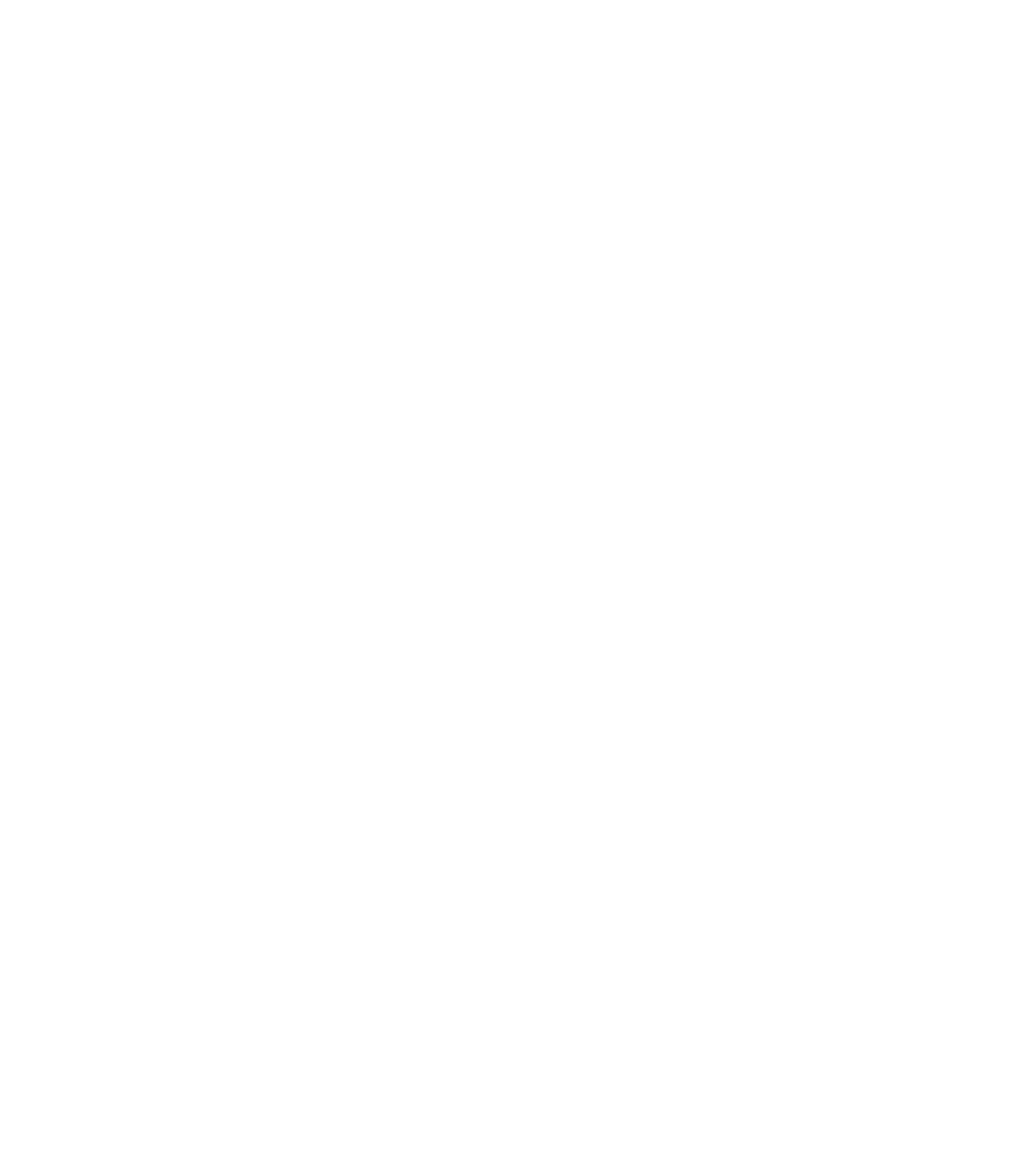
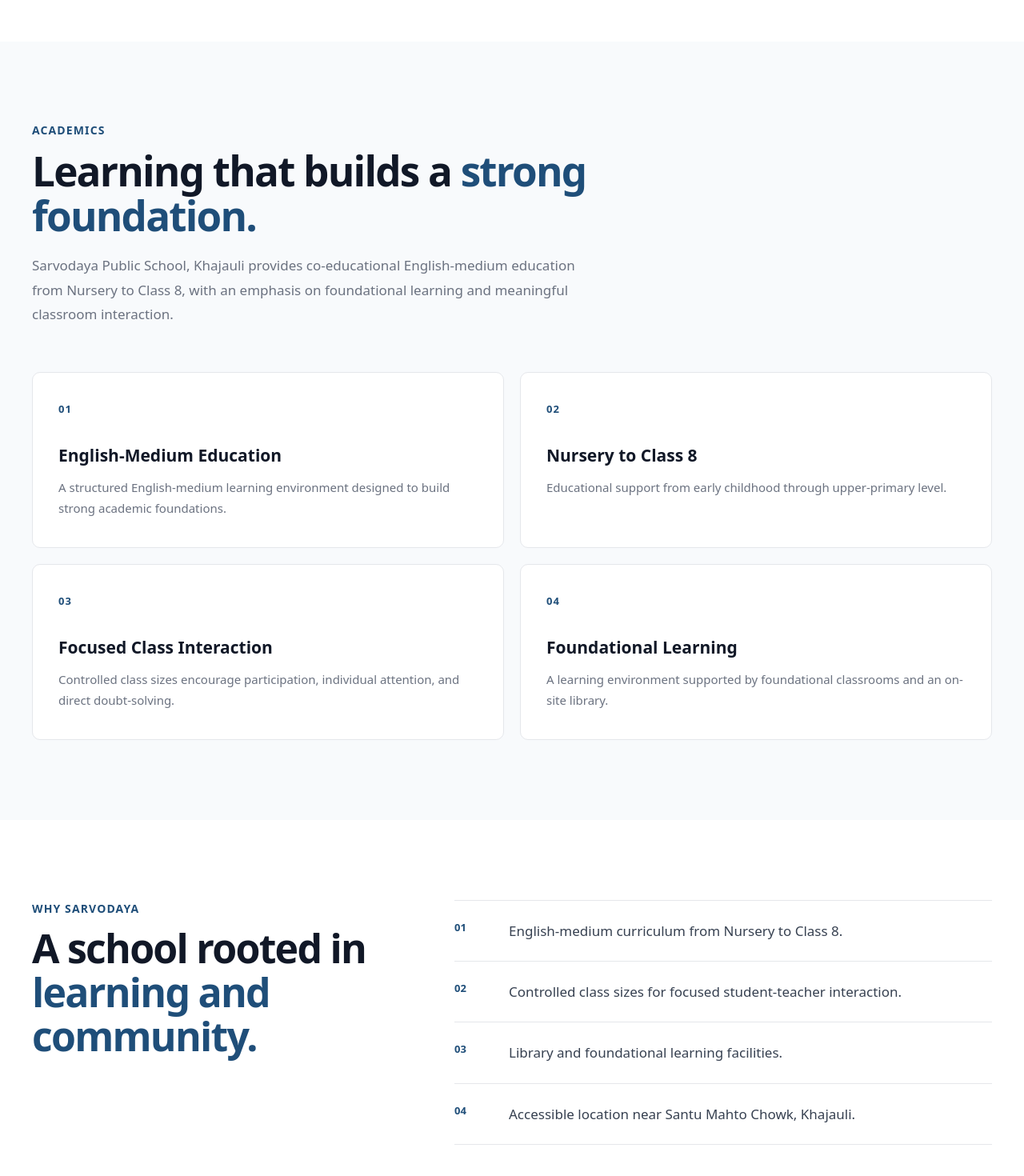
Before and after one commit to PriyanshuJha4/Sarvodaya_Digital, a React (Vite) app: page / in a window 1280 px wide. Shown: the part 1350-2820 px from the top of the page at 80% size. Before the commit the page ends 1402 px from the top, so only its background shows below. Built offline with nearby package versions, Linux system fonts and the light colour scheme.

Commit message:
Add academics and school highlights sections

```diff
--- a/src/App.jsx
+++ b/src/App.jsx
@@ -1,6 +1,8 @@
 import Navbar from "./components/Navbar"
 import Hero from "./components/Hero"
 import About from "./components/About"
+import Academics from "./components/Academics"
+import Highlights from "./components/Highlights"
 
 function App() {
   return (
@@ -10,6 +12,8 @@
       <main>
         <Hero />
         <About />
+        <Academics />
+        <Highlights />
       </main>
     </>
   )
--- /dev/null
+++ b/src/components/Academics.jsx
@@ -0,0 +1,64 @@
+import schoolData from "../data/schoolData"
+import "../styles/academics.css"
+
+function Academics() {
+  const academicFeatures = [
+    {
+      title: "English-Medium Education",
+      description:
+        "A structured English-medium learning environment designed to build strong academic foundations.",
+    },
+    {
+      title: "Nursery to Class 8",
+      description:
+        "Educational support from early childhood through upper-primary level.",
+    },
+    {
+      title: "Focused Class Interaction",
+      description:
+        "Controlled class sizes encourage participation, individual attention, and direct doubt-solving.",
+    },
+    {
+      title: "Foundational Learning",
+      description:
+        "A learning environment supported by foundational classrooms and an on-site library.",
+    },
+  ]
+
+  return (
+    <section id="academics" className="academics-section">
+      <div className="academics-container">
+        <div className="academics-header">
+          <p className="section-label">Academics</p>
+
+          <h2>
+            Learning that builds a
+            <span> strong foundation.</span>
+          </h2>
+
+          <p className="academics-intro">
+            {schoolData.name} provides co-educational English-medium
+            education from Nursery to Class 8, with an emphasis on
+            foundational learning and meaningful classroom interaction.
+          </p>
+        </div>
+
+        <div className="academics-grid">
+          {academicFeatures.map((feature, index) => (
+            <article className="academic-card" key={feature.title}>
+              <span className="academic-number">
+                {String(index + 1).padStart(2, "0")}
+              </span>
+
+              <h3>{feature.title}</h3>
+
+              <p>{feature.description}</p>
+            </article>
+          ))}
+        </div>
+      </div>
+    </section>
+  )
+}
+
+export default Academics
--- /dev/null
+++ b/src/components/Highlights.jsx
@@ -0,0 +1,33 @@
+import schoolData from "../data/schoolData"
+import "../styles/highlights.css"
+
+function Highlights() {
+  return (
+    <section className="highlights-section">
+      <div className="highlights-container">
+        <div className="highlights-heading">
+          <p className="section-label">Why Sarvodaya</p>
+
+          <h2>
+            A school rooted in
+            <span> learning and community.</span>
+          </h2>
+        </div>
+
+        <div className="highlights-list">
+          {schoolData.highlights.map((highlight, index) => (
+            <div className="highlight-item" key={highlight}>
+              <span>
+                {String(index + 1).padStart(2, "0")}
+              </span>
+
+              <p>{highlight}</p>
+            </div>
+          ))}
+        </div>
+      </div>
+    </section>
+  )
+}
+
+export default Highlights
--- /dev/null
+++ b/src/styles/academics.css
@@ -0,0 +1,104 @@
+.academics-section {
+  padding: 100px 0;
+  background: var(--color-background-light);
+}
+
+.academics-container {
+  width: min(100% - 32px, var(--container-width));
+  margin: 0 auto;
+}
+
+.academics-header {
+  max-width: 760px;
+}
+
+.academics-header h2 {
+  margin: 0;
+
+  color: var(--color-black);
+  font-size: clamp(34px, 4vw, 52px);
+  line-height: 1.1;
+  letter-spacing: -0.035em;
+}
+
+.academics-header h2 span {
+  color: var(--color-primary);
+}
+
+.academics-intro {
+  max-width: 680px;
+  margin: 20px 0 0;
+
+  color: var(--color-text-light);
+  font-size: 17px;
+  line-height: 1.8;
+}
+
+.academics-grid {
+  display: grid;
+  grid-template-columns: repeat(2, 1fr);
+  gap: 20px;
+
+  margin-top: 56px;
+}
+
+.academic-card {
+  position: relative;
+
+  min-height: 220px;
+  padding: 32px;
+
+  background: var(--color-white);
+  border: 1px solid var(--color-border);
+  border-radius: var(--radius-md);
+
+  transition:
+    transform 0.2s ease,
+    box-shadow 0.2s ease;
+}
+
+.academic-card:hover {
+  transform: translateY(-4px);
+  box-shadow: var(--shadow-md);
+}
+
+.academic-number {
+  display: inline-block;
+
+  margin-bottom: 32px;
+
+  color: var(--color-primary);
+  font-size: 13px;
+  font-weight: 800;
+  letter-spacing: 0.08em;
+}
+
+.academic-card h3 {
+  margin: 0 0 12px;
+
+  color: var(--color-black);
+  font-size: 21px;
+}
+
+.academic-card p {
+  margin: 0;
+
+  color: var(--color-text-light);
+  font-size: 15px;
+  line-height: 1.7;
+}
+
+@media (max-width: 700px) {
+  .academics-section {
+    padding: 72px 0;
+  }
+
+  .academics-grid {
+    grid-template-columns: 1fr;
+    margin-top: 40px;
+  }
+
+  .academic-card {
+    min-height: auto;
+  }
+}
--- /dev/null
+++ b/src/styles/highlights.css
@@ -0,0 +1,72 @@
+.highlights-section {
+  padding: 100px 0;
+  background: var(--color-white);
+}
+
+.highlights-container {
+  width: min(100% - 32px, var(--container-width));
+  margin: 0 auto;
+
+  display: grid;
+  grid-template-columns: 0.8fr 1.2fr;
+  gap: 80px;
+}
+
+.highlights-heading h2 {
+  margin: 0;
+
+  color: var(--color-black);
+  font-size: clamp(34px, 4vw, 50px);
+  line-height: 1.1;
+  letter-spacing: -0.035em;
+}
+
+.highlights-heading h2 span {
+  color: var(--color-primary);
+}
+
+.highlights-list {
+  border-top: 1px solid var(--color-border);
+}
+
+.highlight-item {
+  display: grid;
+  grid-template-columns: 48px 1fr;
+  gap: 20px;
+  align-items: start;
+
+  padding: 24px 0;
+
+  border-bottom: 1px solid var(--color-border);
+}
+
+.highlight-item > span {
+  color: var(--color-primary);
+  font-size: 13px;
+  font-weight: 800;
+}
+
+.highlight-item p {
+  margin: 0;
+
+  color: var(--color-text);
+  font-size: 17px;
+  line-height: 1.6;
+}
+
+@media (max-width: 800px) {
+  .highlights-section {
+    padding: 72px 0;
+  }
+
+  .highlights-container {
+    grid-template-columns: 1fr;
+    gap: 40px;
+  }
+}
+
+@media (max-width: 600px) {
+  .highlights-container {
+    width: min(100% - 24px, var(--container-width));
+  }
+}
--- /dev/null
+++ b/src/styles/src/styles/academics.css
@@ -0,0 +1,104 @@
+.academics-section {
+  padding: 100px 0;
+  background: var(--color-background-light);
+}
+
+.academics-container {
+  width: min(100% - 32px, var(--container-width));
+  margin: 0 auto;
+}
+
+.academics-header {
+  max-width: 760px;
+}
+
+.academics-header h2 {
+  margin: 0;
+
+  color: var(--color-black);
+  font-size: clamp(34px, 4vw, 52px);
+  line-height: 1.1;
+  letter-spacing: -0.035em;
+}
+
+.academics-header h2 span {
+  color: var(--color-primary);
+}
+
+.academics-intro {
+  max-width: 680px;
+  margin: 20px 0 0;
+
+  color: var(--color-text-light);
+  font-size: 17px;
+  line-height: 1.8;
+}
+
+.academics-grid {
+  display: grid;
+  grid-template-columns: repeat(2, 1fr);
+  gap: 20px;
+
+  margin-top: 56px;
+}
+
+.academic-card {
+  position: relative;
+
+  min-height: 220px;
+  padding: 32px;
+
+  background: var(--color-white);
+  border: 1px solid var(--color-border);
+  border-radius: var(--radius-md);
+
+  transition:
+    transform 0.2s ease,
+    box-shadow 0.2s ease;
+}
+
+.academic-card:hover {
+  transform: translateY(-4px);
+  box-shadow: var(--shadow-md);
+}
+
+.academic-number {
+  display: inline-block;
+
+  margin-bottom: 32px;
+
+  color: var(--color-primary);
+  font-size: 13px;
+  font-weight: 800;
+  letter-spacing: 0.08em;
+}
+
+.academic-card h3 {
+  margin: 0 0 12px;
+
+  color: var(--color-black);
+  font-size: 21px;
+}
+
+.academic-card p {
+  margin: 0;
+
+  color: var(--color-text-light);
+  font-size: 15px;
+  line-height: 1.7;
+}
+
+@media (max-width: 700px) {
+  .academics-section {
+    padding: 72px 0;
+  }
+
+  .academics-grid {
+    grid-template-columns: 1fr;
+    margin-top: 40px;
+  }
+
+  .academic-card {
+    min-height: auto;
+  }
+}
```
